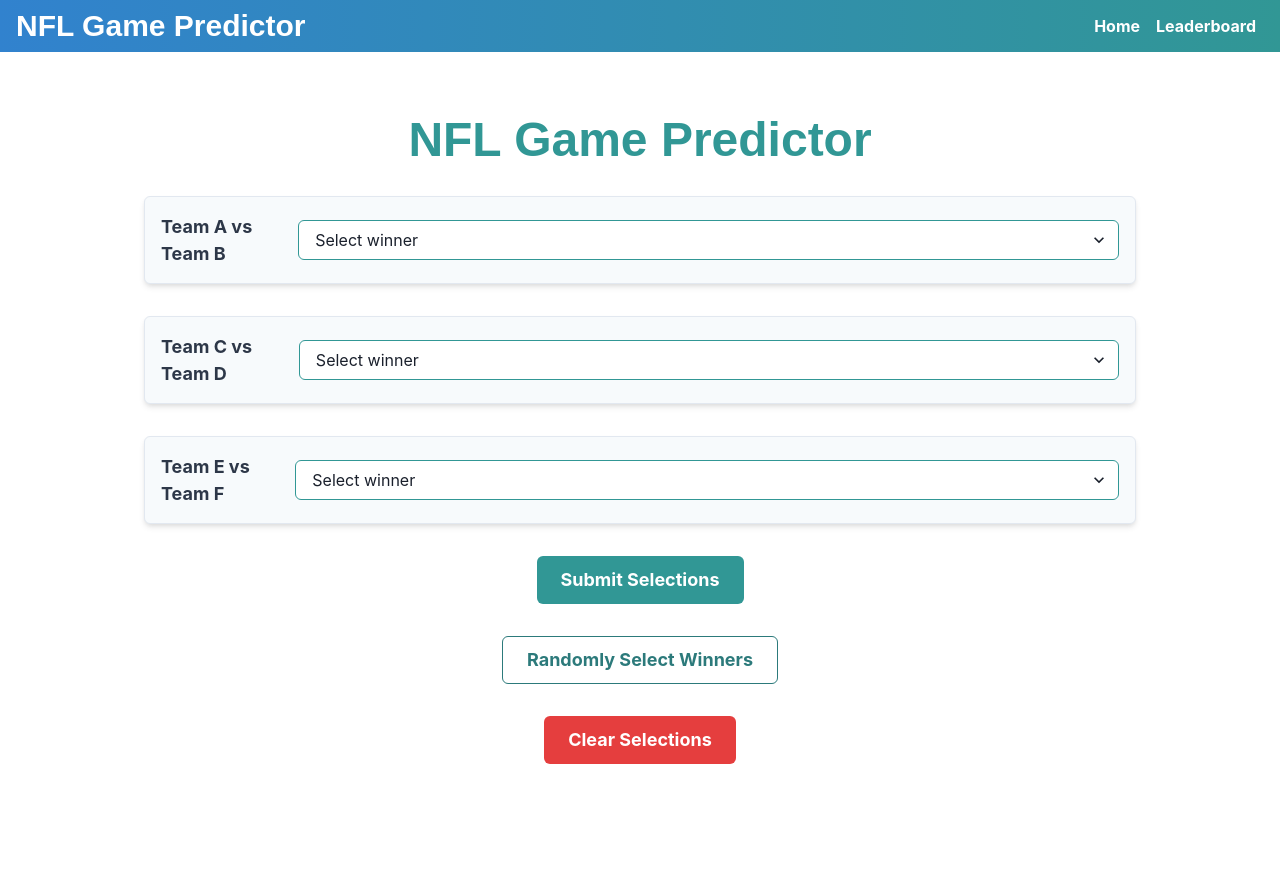
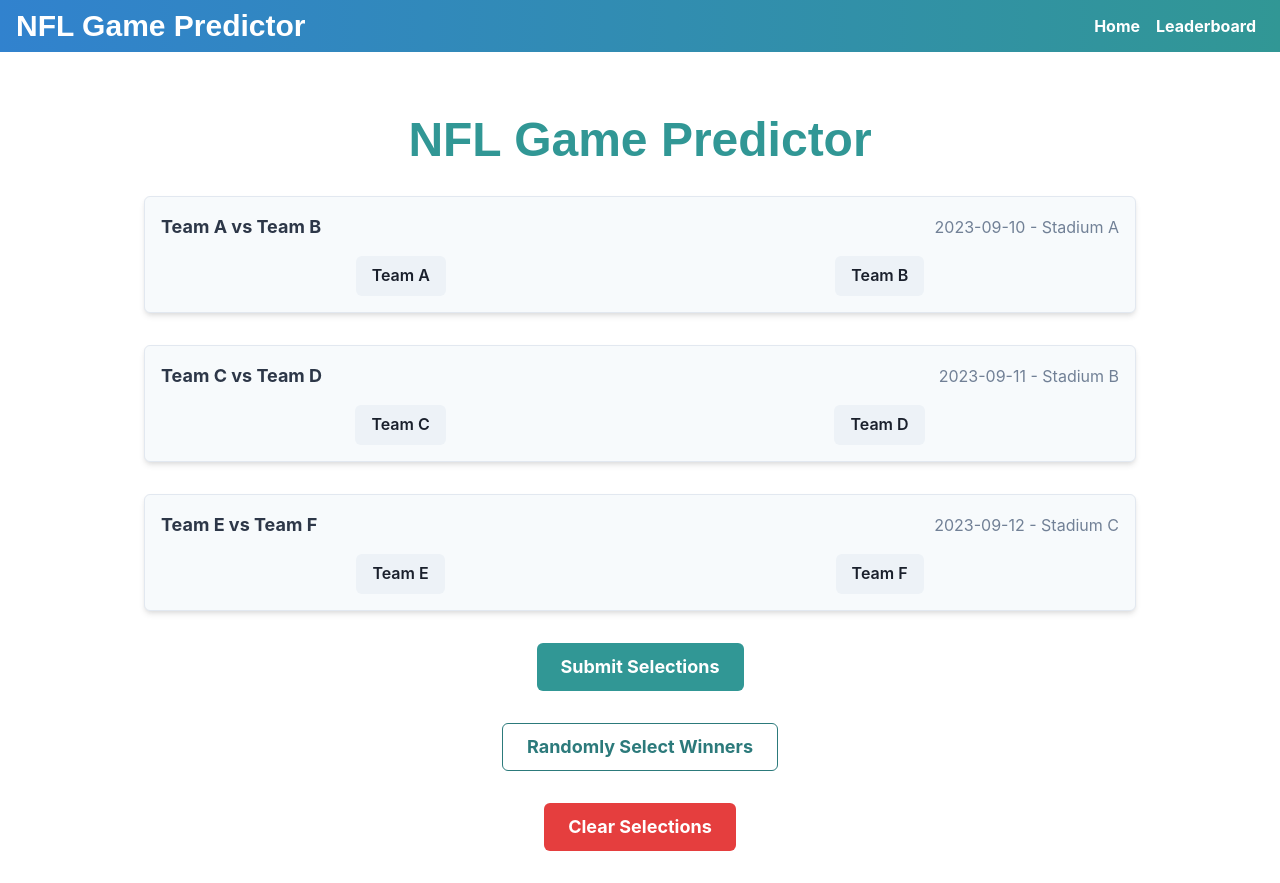
Before and after one commit to GPT-Engineer-App/nfl-game-winner-picker, a React (Vite) app: page / in a window 1280 px wide. Before the commit the page ends 800 px from the top, so only its background shows below. Built offline with nearby package versions, Linux system fonts and the light colour scheme.

Commit message:
Updated NFL Game Predictor app to use buttons for team selection and display game date and location.

```diff
--- a/src/pages/Index.jsx
+++ b/src/pages/Index.jsx
@@ -1,10 +1,10 @@
 import { useState } from "react";
-import { Container, VStack, Heading, Select, Button, Box, Text, Flex } from "@chakra-ui/react";
+import { Container, VStack, Heading, Button, Box, Text, Flex } from "@chakra-ui/react";
 
 const games = [
-  { id: 1, teams: ["Team A", "Team B"] },
-  { id: 2, teams: ["Team C", "Team D"] },
-  { id: 3, teams: ["Team E", "Team F"] },
+  { id: 1, teams: ["Team A", "Team B"], date: "2023-09-10", location: "Stadium A" },
+  { id: 2, teams: ["Team C", "Team D"], date: "2023-09-11", location: "Stadium B" },
+  { id: 3, teams: ["Team E", "Team F"], date: "2023-09-12", location: "Stadium C" },
   // Add more games as needed
 ];
 
@@ -46,24 +46,24 @@ const Index = () => {
         </Heading>
         {games.map((game) => (
           <Box key={game.id} w="100%" p={4} borderWidth={1} borderRadius="md" bg="gray.50" boxShadow="md">
-            <Flex justify="space-between" align="center">
+            <Flex justify="space-between" align="center" mb={4}>
               <Text fontSize="lg" fontWeight="bold" color="gray.700">
                 {game.teams[0]} vs {game.teams[1]}
               </Text>
-              <Select
-                placeholder="Select winner"
-                value={selections[game.id] || ""}
-                onChange={(e) => handleSelectionChange(game.id, e.target.value)}
-                bg="white"
-                borderColor="teal.500"
-                _hover={{ borderColor: "teal.600" }}
-              >
-                {game.teams.map((team) => (
-                  <option key={team} value={team}>
-                    {team}
-                  </option>
-                ))}
-              </Select>
+              <Text fontSize="md" color="gray.500">
+                {game.date} - {game.location}
+              </Text>
+            </Flex>
+            <Flex justify="space-around">
+              {game.teams.map((team) => (
+                <Button
+                  key={team}
+                  colorScheme={selections[game.id] === team ? "teal" : "gray"}
+                  onClick={() => handleSelectionChange(game.id, team)}
+                >
+                  {team}
+                </Button>
+              ))}
             </Flex>
           </Box>
         ))}
```
